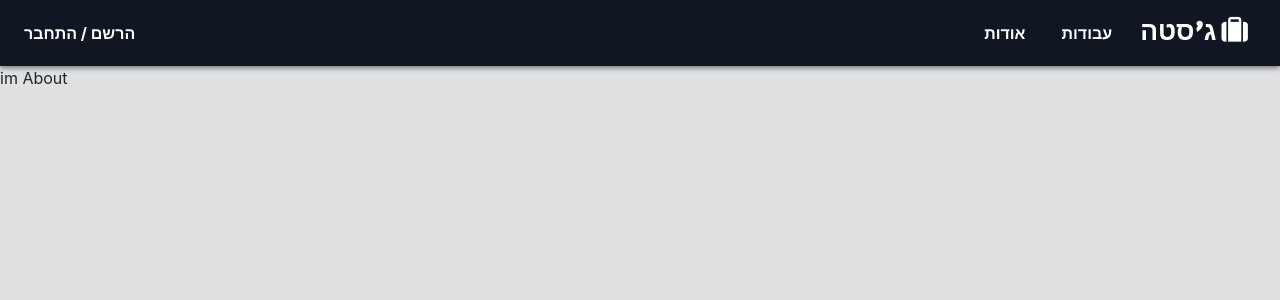
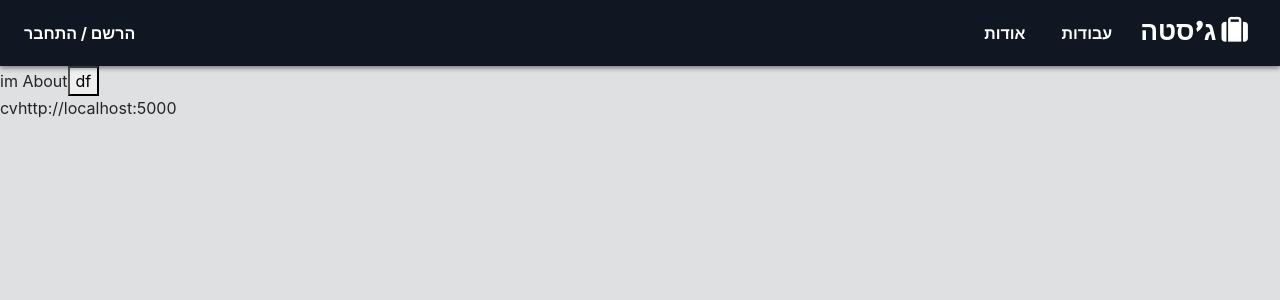
Before and after one commit to Yuvalatia/jesta, a React (Create React App) app: page /about in a window 1280 px wide. Shown: the top 300 px of the page. Built offline with nearby package versions, Linux system fonts and the light colour scheme.

Commit message:
first error commpoent and env

```diff
--- a/src/Pages/About/About.js
+++ b/src/Pages/About/About.js
@@ -2,7 +2,15 @@ import React from "react";
 
 import "./About.css";
 const About = (props) => {
-  return <div className="about__container">im About</div>;
+  return (
+    <div className="about__container">
+      im About
+      <button onClick={() => console.log(process.env.REACT_APP_BACKEND_URL)}>
+        df
+      </button>
+      <p>cv{process.env.REACT_APP_BACKEND_URL}</p>
+    </div>
+  );
 };
 
 export default About;
```
Also changed, not shown: src/Shared/Error.js (added, +8 -0 lines), src/Shared/Error.css (added), 2 other files (tests, documents, lock files or other folders).
